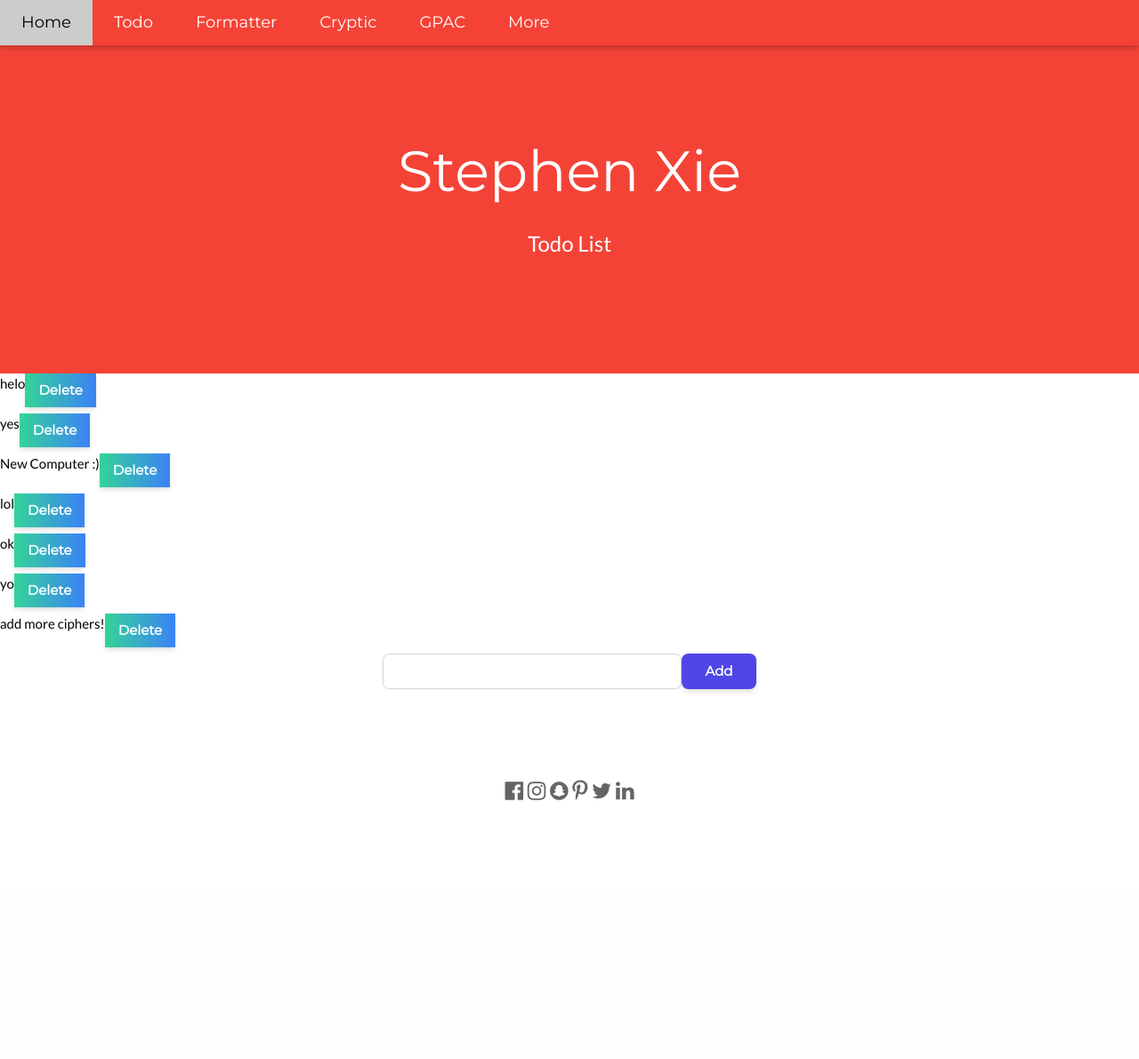
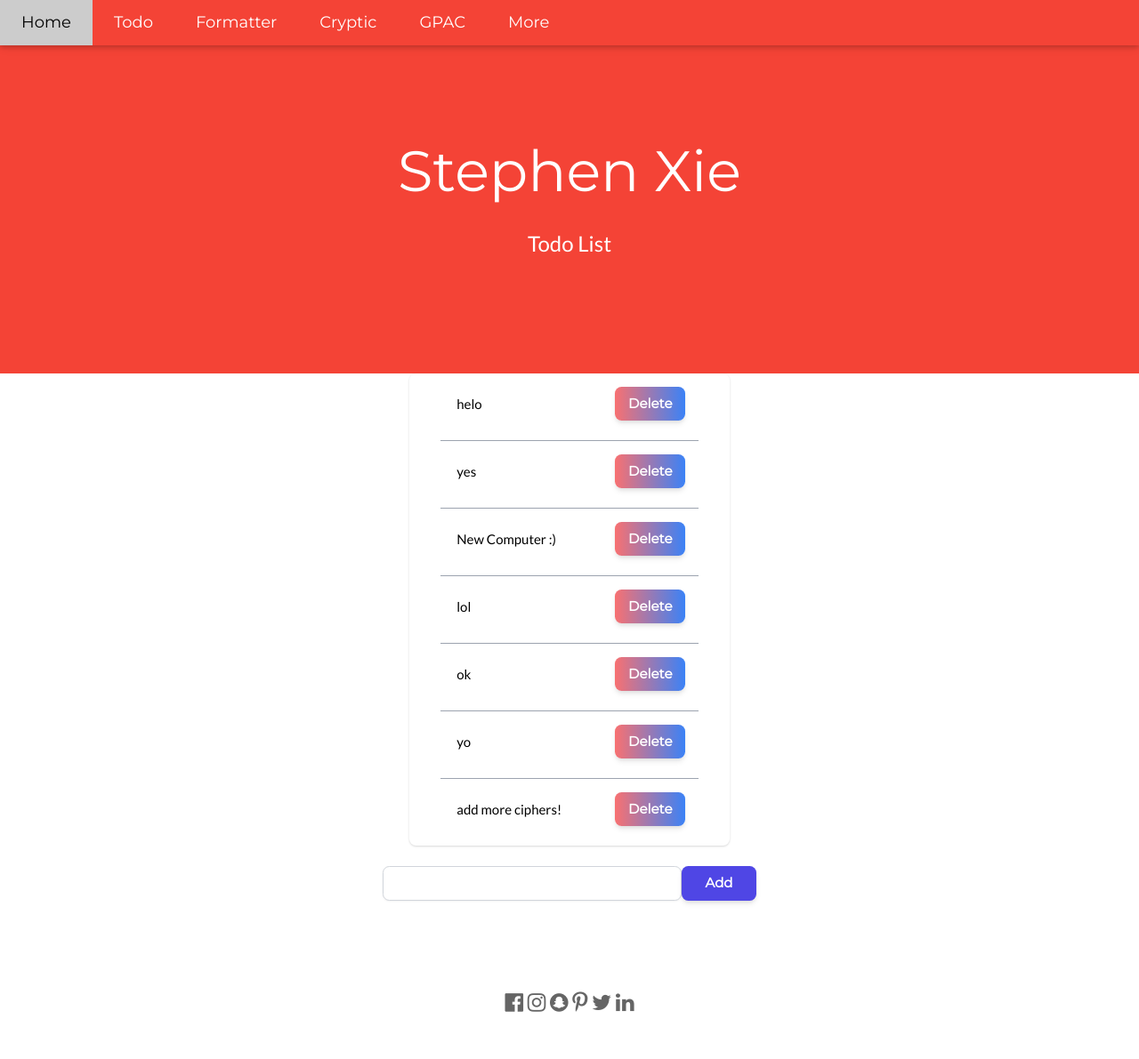
Before and after one commit to StephenXie/ProjectAlpha, a Django app: page /todo/ in a window 1280 px wide. Shown: the top 1191 px of the page at 89% size. Before the commit the page ends 900 px from the top, so only its background shows below. Run offline with Django 3.2, Linux system fonts and the light colour scheme; data comes from the database, SQL or seed files in the repository; style sheets or scripts are compiled from the project's sources.

Commit message:
change html on todo and gpacal

```diff
--- a/templates/gpa_cal.html
+++ b/templates/gpa_cal.html
@@ -37,7 +37,7 @@
                 </select>
             </div>
         </div>
-                <button type="button" class = "py-2 px-4 bg-gradient-to-r from-green-400 to-blue-500 text-white transition ease-in duration-200 text-center text-base font-semibold shadow-md focus:outline-none focus:ring-2 focus:ring-offset-2 "id="add_class" onclick="myFunction()">Add Class</button>
+                <button type="button" class = "py-2 px-4 bg-gradient-to-r from-green-400 to-blue-500 text-white transition ease-in duration-200 text-center text-base font-semibold shadow-md focus:outline-none focus:ring-2 focus:ring-offset-2 rounded-lg"id="add_class" onclick="myFunction()">Add Class</button>
 
                 <script>
                 $(function() {
--- a/templates/todo.html
+++ b/templates/todo.html
@@ -5,21 +5,29 @@
     <h1 class="w3-margin w3-jumbo">Stephen Xie</h1>
     <p class="w3-xlarge">Todo List</p>
 </header>
-
-<ul lass="flex flex-col" style = "text-align:left;">
+<div class="container flex flex-col mx-auto w-96 items-center justify-center bg-white dark:bg-gray-800 rounded-lg shadow">
+<ul class="flex flex-col divide divide-y">
     {% for todo_item in all_items %}
-        <li class="border-gray-400 flex flex-row mb-2">{{todo_item.content}}
+        <li class="border-gray-400 flex flex-row mb-2">
+            <div class="select-none cursor-pointer flex flex-1 items-center p-4">
+                <div class="flex-1 pl-1 mr-16">
+                    <div class="font-medium dark:text-white">
+                        {{todo_item.content}}
+                    </div>
+                </div>
             <form action = "/deleteTodo/{{todo_item.id}}/"
                   style = "display:inline;"
                   method = "post">{% csrf_token %}
-                  <button type="submit" value="Delete" class="py-2 px-4 bg-gradient-to-r from-green-400 to-blue-500 text-white w-full transition ease-in duration-200 text-center text-base font-semibold shadow-md focus:outline-none focus:ring-2 focus:ring-offset-2 ">
+                  <button type="submit" value="Delete" class="py-2 px-4 bg-gradient-to-r from-red-400 to-blue-500 text-white w-full transition ease-in duration-200 text-center text-base font-semibold shadow-md focus:outline-none focus:ring-2 focus:ring-offset-2 rounded-lg">
                     Delete
                 </button>
             </form>
+            </div>
         </li>
     {% endfor %}
 </ul>
-
+</div>
+<br>
 <form action = "/addTodo/" method = "post" style = "text-align:center;">{% csrf_token %}
     <div class="flex max-w-md m-auto">
         <input style="width:20%;"class="inline w-2/5 m-auto rounded-lg border-transparent flex-1 appearance-none border border-gray-300 w-full py-2 px-4 bg-white text-gray-700 placeholder-gray-400 shadow-sm text-base focus:outline-none focus:ring-2 focus:ring-purple-600 focus:border-transparent" type="text" name="content"/>
```
